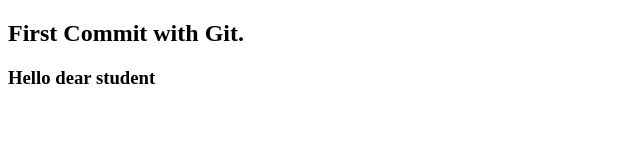
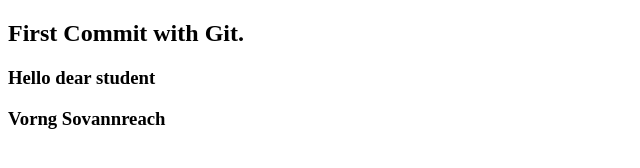
Before and after one commit to lyzhiaa/first-day-with-git, a plain HTML site: page index.html in a window 1280 px wide. Shown: the whole page, without its empty margins (0-640 px from the left). Drawn offline with Linux system fonts and the light colour scheme.

Commit message:
index .html

```diff
--- a/index.html
+++ b/index.html
@@ -8,5 +8,6 @@
 <body>
     <h2>First Commit with Git.</h2>
     <h3>Hello dear student</h3>
+    <h3>Vorng Sovannreach</h3>
 </body>
 </html>
```
